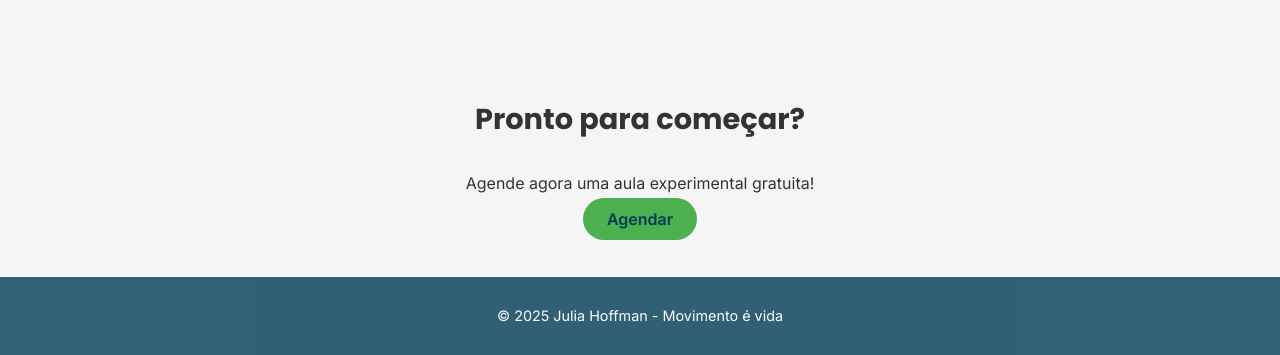
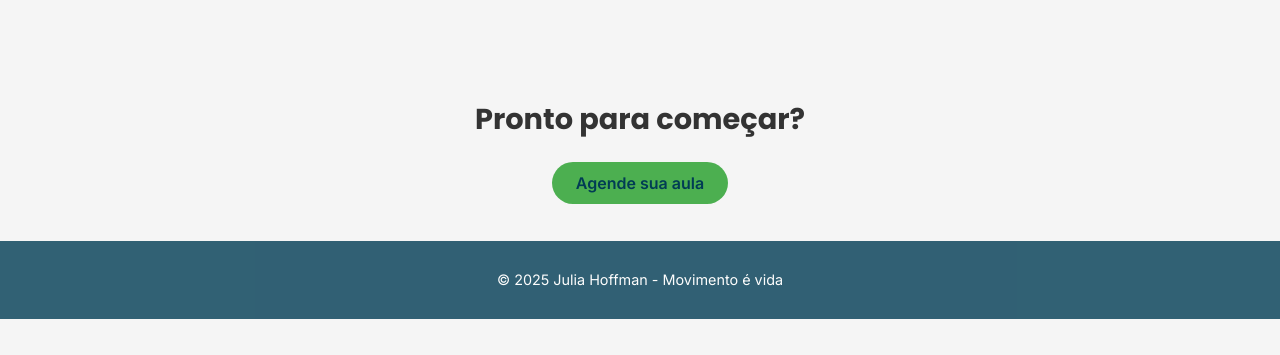
Before and after one commit to AnaPaulaSM/jhtreinamento, a plain HTML site: page index.html in a window 1280 px wide. Shown: the part 1419-1774 px from the top of the page. After the commit the page ends 1738 px from the top, so only its background shows below. Drawn offline with Linux system fonts and the light colour scheme.

Commit message:
update text schedule

```diff
--- a/index.html
+++ b/index.html
@@ -65,14 +65,13 @@
 
 <section id="agendar" class="cta">
   <h2>Pronto para começar?</h2>
-  <p>Agende agora uma aula experimental gratuita!</p>
   <a
     href="https://wa.me/5548984295200?text=Olá%20Julia,%20quero%20agendar%20uma%20aula%20experimental!"
     class="btn-secondary"
     target="_blank"
     rel="noopener noreferrer"
   >
-    Agendar
+    Agende sua aula
   </a>
 </section>
 
```
